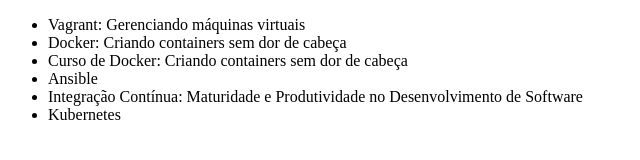
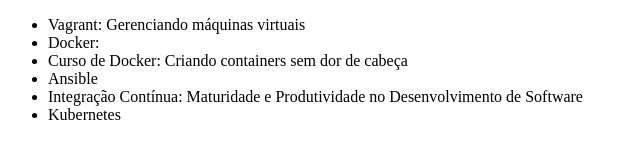
Before and after one commit to marcosdenisalves/treinamento-git, a plain HTML site: page index.html in a window 1280 px wide. Shown: the whole page, without its empty margins (0-640 px from the left). Drawn offline with Linux system fonts and the light colour scheme.

```diff
--- a/index.html
+++ b/index.html
@@ -7,7 +7,7 @@
 <body>
     <ul>
         <li>Vagrant: Gerenciando máquinas virtuais</li>
-        <li>Docker: Criando containers sem dor de cabeça</li>
+        <li>Docker:</li>
         <li>Curso de Docker: Criando containers sem dor de cabeça</li>
         <li>Ansible</li>
         <li>Integração Contínua: Maturidade e Produtividade no Desenvolvimento de Software</li>
```
